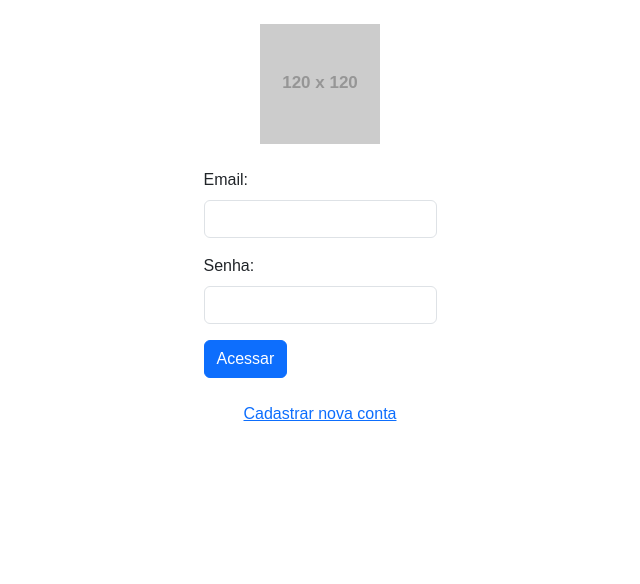
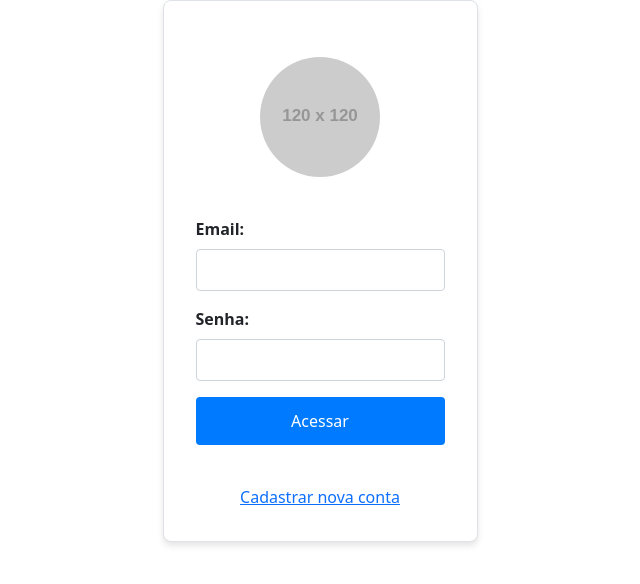
Before and after one commit to gabrielgrasik/atitus-fe-2024-mapas, a React (Create React App) app: page / in a window 1280 px wide. Shown: the top 584 px of the page, without its empty margins (320-960 px from the left). Built offline with nearby package versions, Linux system fonts and the light colour scheme.

Commit message:
page style

```diff
--- a/src/assets/global.css
+++ b/src/assets/global.css
@@ -12,3 +12,84 @@ body,
 #root {
   height: 100%;
 }
+
+body {
+  font-family: "Arial", sans-serif;
+  background-color: #f8f9fa;
+  color: #212529;
+  margin: 0;
+  padding: 0;
+  display: flex;
+  justify-content: center;
+  align-items: center;
+  height: 100vh;
+}
+
+main {
+  background: #ffffff;
+  border: 1px solid #dee2e6;
+  border-radius: 8px;
+  padding: 2rem;
+  box-shadow: 0px 4px 6px rgba(0, 0, 0, 0.1);
+  width: 100%;
+  max-width: 400px;
+  text-align: center;
+}
+
+img {
+  border-radius: 50%;
+}
+
+form {
+  margin-top: 1rem;
+}
+
+.form-label {
+  font-weight: bold;
+  margin-bottom: 0.5rem;
+  display: block;
+  text-align: left;
+}
+
+input[type="email"],
+input[type="password"] {
+  width: 100%;
+  padding: 0.5rem;
+  margin-bottom: 1rem;
+  border: 1px solid #ced4da;
+  border-radius: 4px;
+  font-size: 1rem;
+}
+
+input:focus {
+  outline: none;
+  border-color: #007bff;
+  box-shadow: 0 0 5px rgba(0, 123, 255, 0.5);
+}
+
+button[type="submit"] {
+  width: 100%;
+  padding: 0.75rem;
+  background-color: #007bff;
+  color: white;
+  border: none;
+  border-radius: 4px;
+  font-size: 1rem;
+  cursor: pointer;
+  transition: background-color 0.3s;
+}
+
+button[type="submit"]:hover {
+  background-color: #0056b3;
+}
+
+a {
+  color: #007bff;
+  text-decoration: none;
+  margin-top: 1rem;
+  display: inline-block;
+}
+
+a:hover {
+  text-decoration: underline;
+}
--- a/src/index.js
+++ b/src/index.js
@@ -1,5 +1,6 @@
 import { StrictMode } from "react";
 import { createRoot } from "react-dom/client";
+import './assets/global.css';
 
 import App from "./App";
 
```
